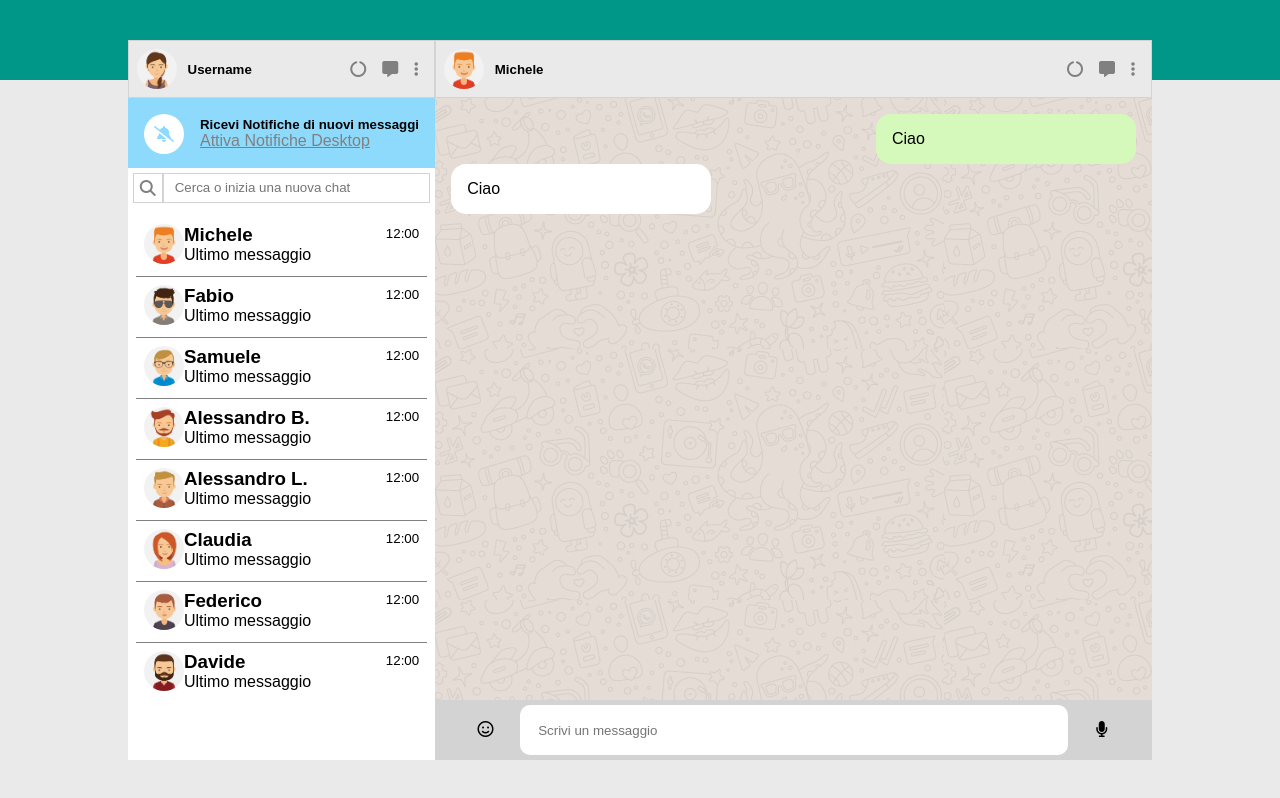
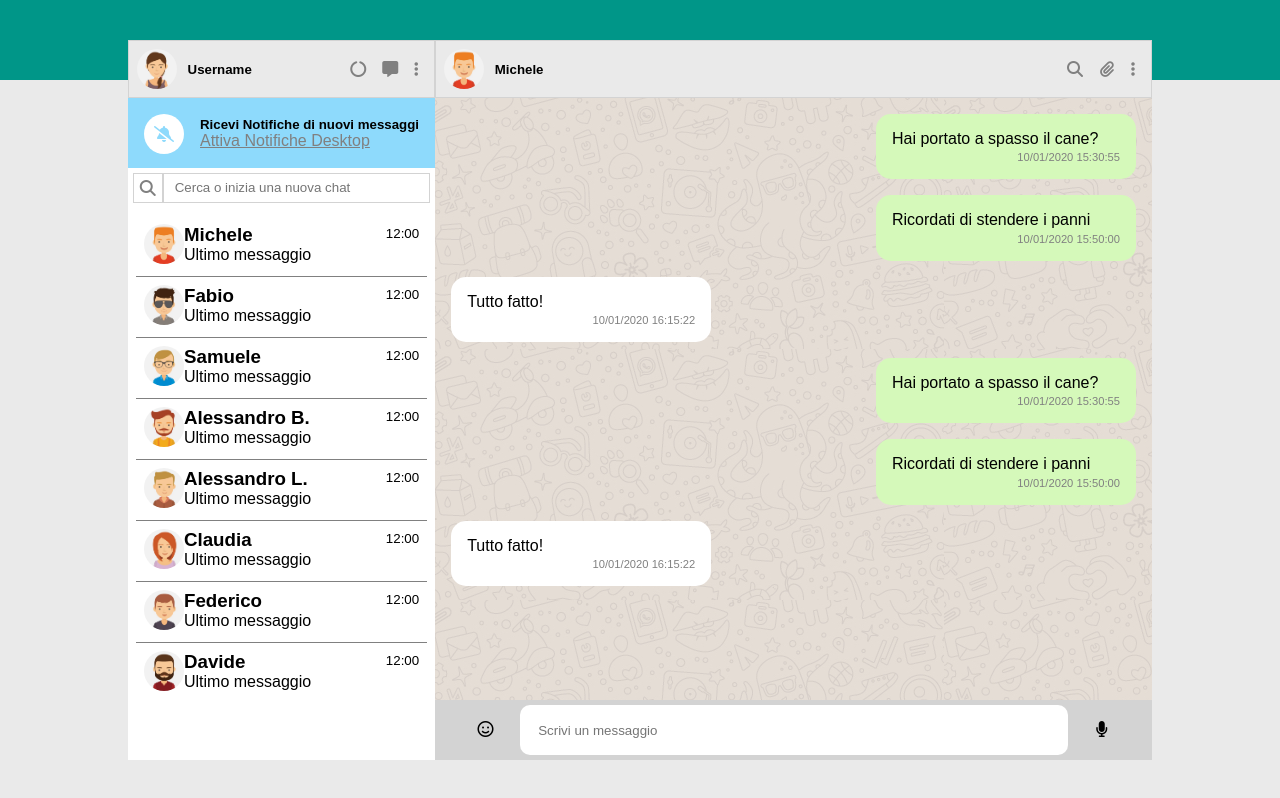
Before and after one commit to lawrencedulian/vue-boolzapp, a plain HTML site: page index.html in a window 1280 px wide. Drawn offline with nearby package versions, Linux system fonts and the light colour scheme.

Commit message:
milestone 2 done

```diff
--- a/css/style.css
+++ b/css/style.css
@@ -96,6 +96,7 @@ header {
 
 .user-actions i {
     margin: 0.5em;
+    color: gray;
 }
 
 .user-img h5 {
@@ -215,6 +216,7 @@ header {
     max-width: 60%;
     padding: 1em;
     border-radius: 15px;
+    margin-bottom: 1em;
 }
 
 .message.sent .message-box{
@@ -230,6 +232,14 @@ header {
 }
 .message.received {
     justify-content: flex-start;
+}
+
+.message-time {
+    font-size: .7rem;
+    margin-top: .3em;
+    color: gray;
+
+    text-align: end;
 }
 /* /MESSAGES */
 
--- a/index.html
+++ b/index.html
@@ -99,25 +99,37 @@
                     </div>
 
                     <div class="user-actions">
-                        <i class="cl-gray fa-solid fa-circle-notch"></i>
-                        <i class="cl-gray fa-solid fa-message"></i>
+                        <i class="fa-solid fa-magnifying-glass"></i>
+                        <i class="fa-solid fa-paperclip"></i>
                         <i class="cl-gray fa-solid fa-ellipsis-vertical"></i>
                     </div>
                 </header>
 
                 <!-- MESSAGES -->
                 <section class="messages">
-                    <div class="message sent">
+                    <div
+                        class="message"
+                        v-for= "(message, index) in contacts[currentChat].messages"
+                        :class="`${message.status}`">
                         <div class="message-box">
                             <div class="message-txt">
-                                Ciao
+                                {{message.message}}
+                            </div>
+                            <div class="message-time">
+                                {{message.date}}
                             </div>
                         </div>
                     </div>
-                    <div class="message received">
+                    <div
+                        class="message"
+                        v-for= "(message, index) in contacts[currentChat].messages"
+                        :class="`${message.status}`">
                         <div class="message-box">
                             <div class="message-txt">
-                                Ciao
+                                {{message.message}}
+                            </div>
+                            <div class="message-time">
+                                {{message.date}}
                             </div>
                         </div>
                     </div>
--- a/js/data.js
+++ b/js/data.js
@@ -174,8 +174,11 @@ createApp({
     methods: {
         changeChat(index) {
             this.currentChat = index;
-        }
+        },
+
+
     }
 
 
+
 }).mount("#app");
```
